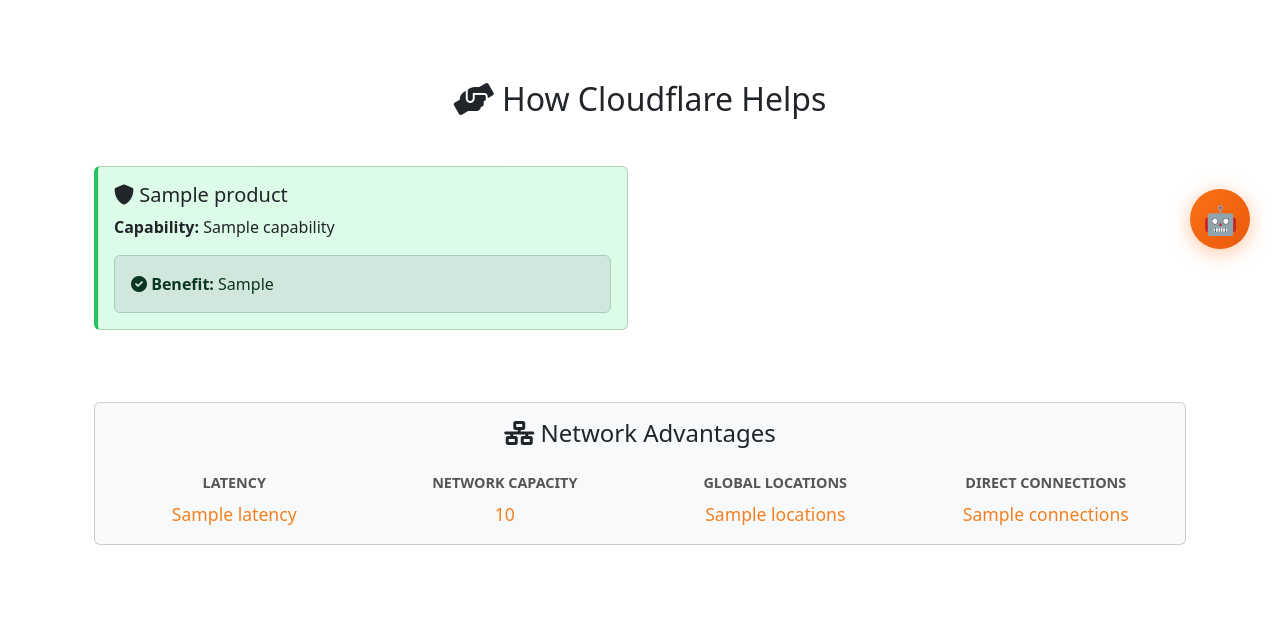
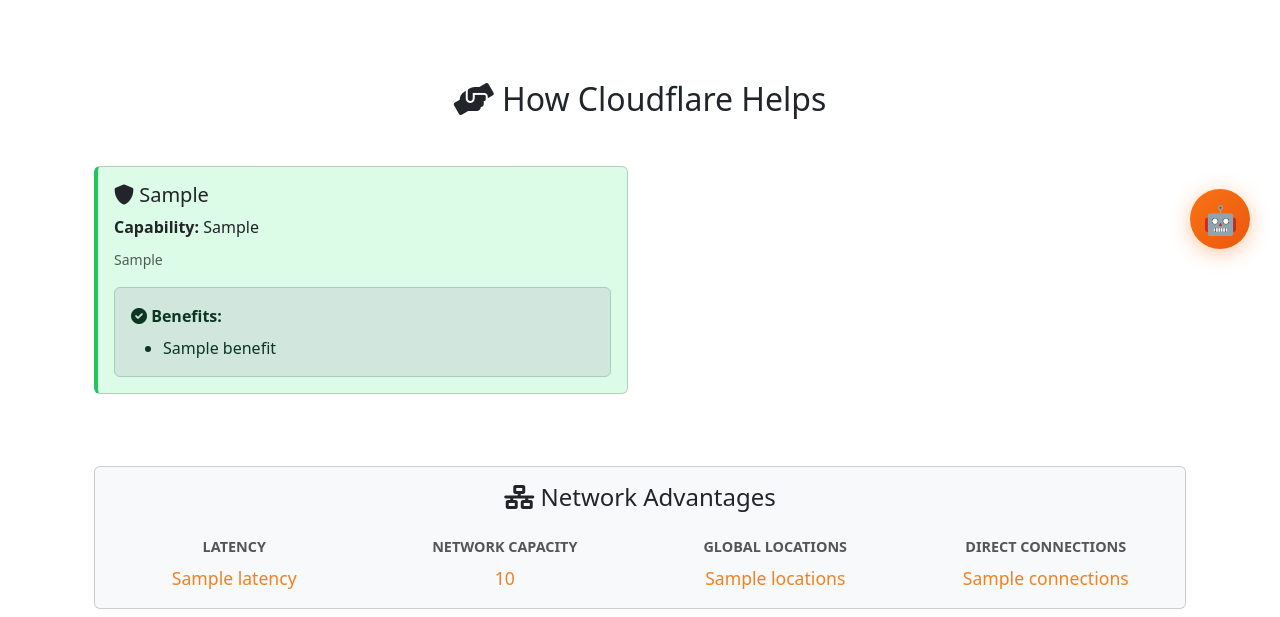
Before and after one commit to oskarcode/cloudflare-app-sec-performance-demo-gcp, a Django app: template shop/templates/shop/presentation_dynamic.html in a window 1280 px wide, after a click on "How Cloudflare Helps". Shown: the part 521-1138 px from the top of the page. Run offline with Django 5.2, Linux system fonts and the light colour scheme; the template is opened without the code that fills it: most values are stand-ins (such as "Sample title", 1, 10 or a date in 2020).

Commit message:
Fix how_cloudflare_help and business_value display fields
Issue: Solutions and value propositions showing empty even after AI updates
Root cause: Template fields didn't match seed data structure

How Cloudflare Helps - Fixed fields:
- solution.product → solution.pain_point
- solution.capability → solution.cloudflare_solution
- solution.customer_benefit → solution.how_it_works + benefits list

Business Value - Fixed fields:
- prop.category → prop.title (with icon)
- prop.value → prop.description
- prop.explanation → prop.metrics array (with improvements)
- Added prop.learn_more links display

Now matches seed_presentation.py exactly.
All AI updates will display correctly!

```diff
--- a/shop/templates/shop/presentation_dynamic.html
+++ b/shop/templates/shop/presentation_dynamic.html
@@ -252,11 +252,19 @@
                     <div class="col-lg-6 mb-4">
                         <div class="card solution card-hover h-100">
                             <div class="card-body">
-                                <h5><i class="fas fa-shield-alt"></i> {{ solution.product }}</h5>
-                                <p class="mb-2"><strong>Capability:</strong> {{ solution.capability }}</p>
+                                <h5><i class="fas fa-shield-alt"></i> {{ solution.pain_point }}</h5>
+                                <p class="mb-2"><strong>Capability:</strong> {{ solution.cloudflare_solution }}</p>
+                                <p class="text-muted"><small>{{ solution.how_it_works }}</small></p>
                                 <div class="mt-3">
                                     <div class="alert alert-success mb-0">
-                                        <strong><i class="fas fa-check-circle"></i> Benefit:</strong> {{ solution.customer_benefit }}
+                                        <strong><i class="fas fa-check-circle"></i> Benefits:</strong>
+                                        {% if solution.benefits %}
+                                        <ul class="mb-0 mt-2">
+                                            {% for benefit in solution.benefits %}
+                                            <li>{{ benefit }}</li>
+                                            {% endfor %}
+                                        </ul>
+                                        {% endif %}
                                     </div>
                                 </div>
                             </div>
@@ -309,13 +317,26 @@
                     <div class="col-lg-6 mb-4">
                         <div class="card card-hover h-100">
                             <div class="card-header bg-primary text-white">
-                                <h5><i class="fas fa-chart-line"></i> {{ prop.category }}</h5>
+                                <h5><i class="fas fa-{{ prop.icon }}"></i> {{ prop.title }}</h5>
                             </div>
                             <div class="card-body">
-                                <div class="alert alert-info mb-3">
-                                    <h6 class="mb-0"><i class="fas fa-dollar-sign"></i> {{ prop.value }}</h6>
+                                <p>{{ prop.description }}</p>
+                                {% if prop.metrics %}
+                                <div class="mt-3">
+                                    {% for metric in prop.metrics %}
+                                    <div class="alert alert-info mb-2">
+                                        <strong>{{ metric.label }}:</strong> <span class="text-success">{{ metric.improvement }}</span>
+                                    </div>
+                                    {% endfor %}
                                 </div>
-                                <p>{{ prop.explanation }}</p>
+                                {% endif %}
+                                {% if prop.learn_more %}
+                                <div class="mt-3">
+                                    {% for link in prop.learn_more %}
+                                    <a href="{{ link.url }}" class="btn btn-sm btn-outline-primary me-2">{{ link.text }}</a>
+                                    {% endfor %}
+                                </div>
+                                {% endif %}
                             </div>
                         </div>
                     </div>
```
